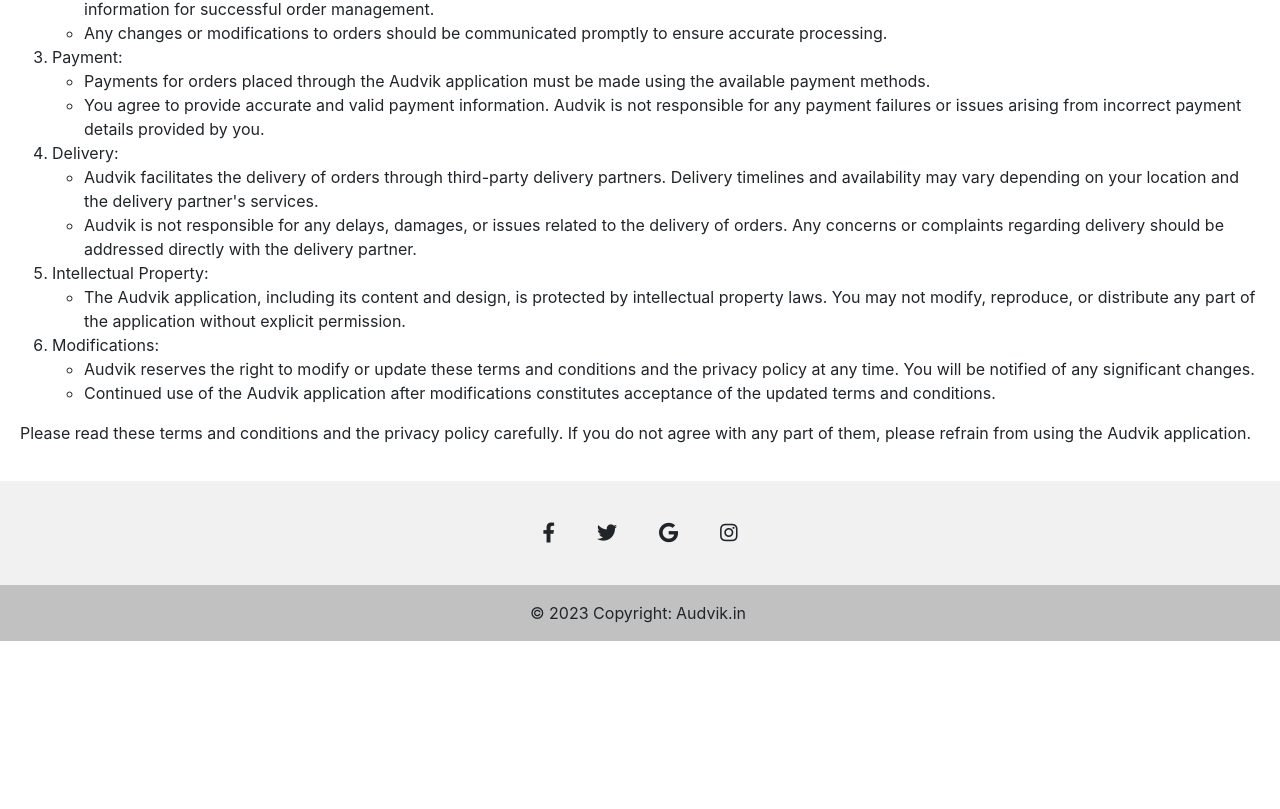
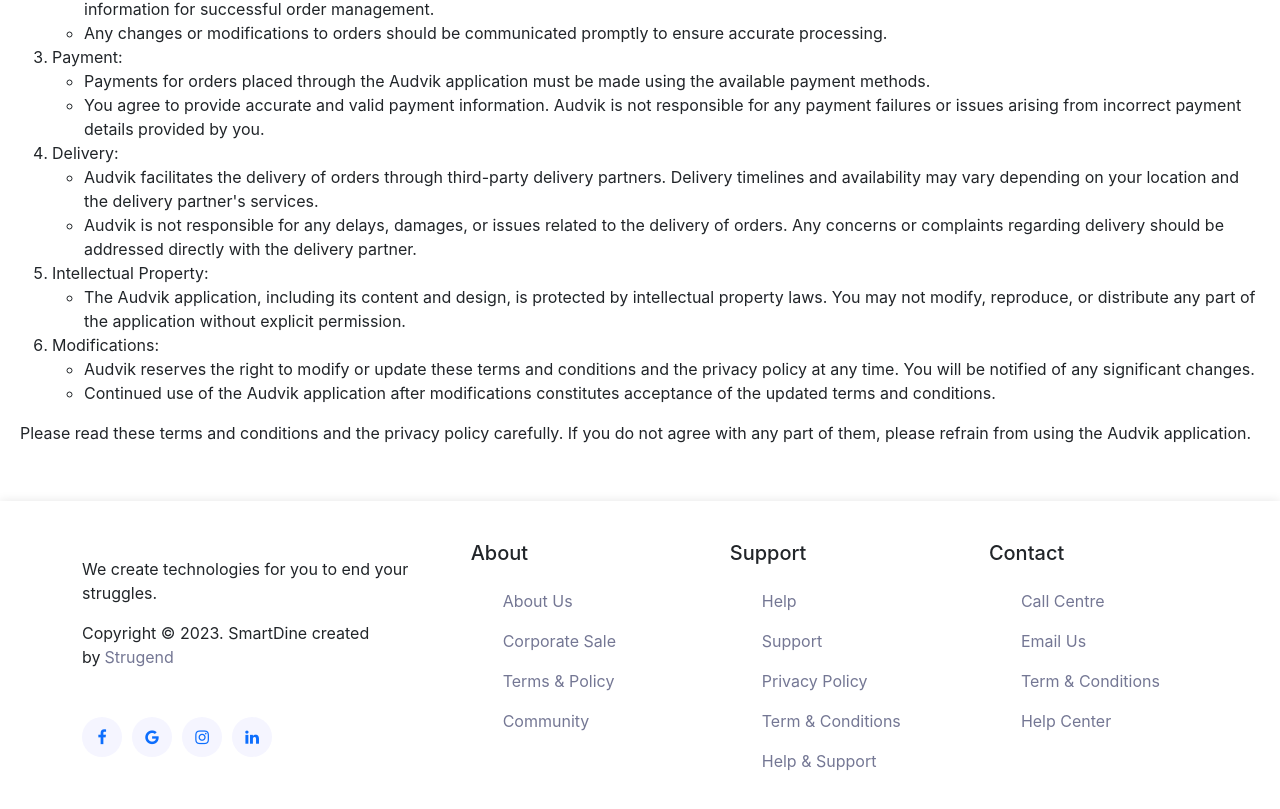
Before and after one commit to strugend/AudvikInvoiceGenerate, a React (Create React App) app: page / in a window 1280 px wide. Shown: the part 803-1612 px from the top of the page. Before the commit the page ends 1444 px from the top, so only its background shows below. Built offline with nearby package versions, Linux system fonts and the light colour scheme; no server answers; the database is empty.

Commit message:
changed footer style

```diff
--- a/public/index.html
+++ b/public/index.html
@@ -23,6 +23,7 @@
     integrity="..."
     crossorigin="anonymous"
   />
+  <link href="https://maxcdn.bootstrapcdn.com/font-awesome/4.7.0/css/font-awesome.min.css" rel="stylesheet" />
   </head>
   <body>
     <noscript>You need to enable JavaScript to run this app.</noscript>
--- a/src/DataFetching.js
+++ b/src/DataFetching.js
@@ -8,9 +8,9 @@
   useEffect(() => {
     const urlParams = new URLSearchParams(window.location.search);
     const documentId = urlParams.get("documentId");
-    const imageParam = urlParams.get("imageUrl");
-    const gstNum = urlParams.get("gstNum");
-    const nameParam = urlParams.get("nameParam");
+    // const imageParam = urlParams.get("imageUrl");
+    // const gstNum = urlParams.get("gstNum");
+    // const nameParam = urlParams.get("nameParam");
     const fetchData = async () => {
       try {
         const collectionRef = firestore.collection("order");
@@ -19,12 +19,12 @@
         const documentData = snapshot.data();
         setData(documentData);
         orderDataRef.current = documentData;
-        orderDataRef.current = {
-          ...orderDataRef.current,
-          passedImage: imageParam,
-          passedGST: gstNum,
-          passedName: nameParam
-        };
+        // orderDataRef.current = {
+        //   ...orderDataRef.current,
+        //   passedImage: imageParam,
+        //   passedGST: gstNum,
+        //   passedName: nameParam
+        // };
       } catch (error) {
         console.error("Error fetching data: ", error);
       }
--- /dev/null
+++ b/src/Footer.css
@@ -0,0 +1,155 @@
+.footer_area {
+    position: relative;
+    z-index: 1;
+    overflow: hidden;
+    box-shadow: 0px 0px 10px rgba(0, 0, 0, 0.1);
+    padding:40px;
+}
+.footer_area .row {
+    margin-left: -25px;
+    margin-right: -25px;
+}
+.footer_area .row .col,
+.footer_area .row .col-1,
+.footer_area .row .col-10,
+.footer_area .row .col-11,
+.footer_area .row .col-12,
+.footer_area .row .col-2,
+.footer_area .row .col-3,
+.footer_area .row .col-4,
+.footer_area .row .col-5,
+.footer_area .row .col-6,
+.footer_area .row .col-7,
+.footer_area .row .col-8,
+.footer_area .row .col-9,
+.footer_area .row .col-auto,
+.footer_area .row .col-lg,
+.footer_area .row .col-lg-1,
+.footer_area .row .col-lg-10,
+.footer_area .row .col-lg-11,
+.footer_area .row .col-lg-12,
+.footer_area .row .col-lg-2,
+.footer_area .row .col-lg-3,
+.footer_area .row .col-lg-4,
+.footer_area .row .col-lg-5,
+.footer_area .row .col-lg-6,
+.footer_area .row .col-lg-7,
+.footer_area .row .col-lg-8,
+.footer_area .row .col-lg-9,
+.footer_area .row .col-lg-auto,
+.footer_area .row .col-md,
+.footer_area .row .col-md-1,
+.footer_area .row .col-md-10,
+.footer_area .row .col-md-11,
+.footer_area .row .col-md-12,
+.footer_area .row .col-md-2,
+.footer_area .row .col-md-3,
+.footer_area .row .col-md-4,
+.footer_area .row .col-md-5,
+.footer_area .row .col-md-6,
+.footer_area .row .col-md-7,
+.footer_area .row .col-md-8,
+.footer_area .row .col-md-9,
+.footer_area .row .col-md-auto,
+.footer_area .row .col-sm,
+.footer_area .row .col-sm-1,
+.footer_area .row .col-sm-10,
+.footer_area .row .col-sm-11,
+.footer_area .row .col-sm-12,
+.footer_area .row .col-sm-2,
+.footer_area .row .col-sm-3,
+.footer_area .row .col-sm-4,
+.footer_area .row .col-sm-5,
+.footer_area .row .col-sm-6,
+.footer_area .row .col-sm-7,
+.footer_area .row .col-sm-8,
+.footer_area .row .col-sm-9,
+.footer_area .row .col-sm-auto,
+.footer_area .row .col-xl,
+.footer_area .row .col-xl-1,
+.footer_area .row .col-xl-10,
+.footer_area .row .col-xl-11,
+.footer_area .row .col-xl-12,
+.footer_area .row .col-xl-2,
+.footer_area .row .col-xl-3,
+.footer_area .row .col-xl-4,
+.footer_area .row .col-xl-5,
+.footer_area .row .col-xl-6,
+.footer_area .row .col-xl-7,
+.footer_area .row .col-xl-8,
+.footer_area .row .col-xl-9,
+.footer_area .row .col-xl-auto {
+    padding-right: 25px;
+    padding-left: 25px;
+}
+
+.single-footer-widget {
+    position: relative;
+    z-index: 1;
+}
+.single-footer-widget .copywrite-text a {
+    color: #747794;
+    font-size: 1rem;
+}
+.single-footer-widget .copywrite-text a:hover,
+.single-footer-widget .copywrite-text a:focus {
+    color: #3f43fd;
+}
+.single-footer-widget .widget-title {
+    margin-bottom: 1.5rem;
+}
+.single-footer-widget .footer_menu li a {
+    color: #747794;
+    margin-bottom: 1rem;
+    display: block;
+    font-size: 1rem;
+}
+.single-footer-widget .footer_menu li a:hover,
+.single-footer-widget .footer_menu li a:focus {
+    color: #3f43fd;
+}
+.single-footer-widget .footer_menu li:last-child a {
+    margin-bottom: 0;
+}
+
+.footer_social_area {
+    position: relative;
+    z-index: 1;
+}
+.footer_social_area a {
+    border-radius: 50%;
+    height: 40px;
+    text-align: center;
+    width: 40px;
+    display: inline-block;
+    background-color: #f5f5ff;
+    line-height: 40px;
+    -webkit-box-shadow: none;
+    box-shadow: none;
+    margin-right: 10px;
+}
+.footer_social_area a i {
+    line-height: 36px;
+}
+.footer_social_area a:hover,
+.footer_social_area a:focus {
+    color: #ffffff;
+}
+
+@-webkit-keyframes bi-cycle {
+    0% {
+        left: 0;
+    }
+    100% {
+        left: 100%;
+    }
+}
+
+@keyframes bi-cycle {
+    0% {
+        left: 0;
+    }
+    100% {
+        left: 100%;
+    }
+}
--- a/src/Footer.js
+++ b/src/Footer.js
@@ -1,63 +1,83 @@
 import React from "react";
-
+import './Footer.css'
 const Footer = () => {
   return (
     <>
-      <div>
-        <footer
-          className="text-center text-white"
-          style={{ backgroundColor: "#F1F1F1" }}
-        >
-          <div className="container pt-4">
-            <section className="mb-4">
-              <a
-                className="btn btn-link btn-floating btn-lg text-dark m-1"
-                href="#!"
-                role="button"
-                data-mdb-ripple-color="dark"
-              >
-                <i className="fab fa-facebook-f"></i>
-              </a>
+      <div className="mt-4">
+      <footer class="footer_area section_padding_130_0">
+      <div class="container">
+        <div class="row">
 
-              <a
-                className="btn btn-link btn-floating btn-lg text-dark m-1"
-                href="#!"
-                role="button"
-                data-mdb-ripple-color="dark"
-              >
-                <i className="fab fa-twitter"></i>
-              </a>
+          <div class="col-12 col-sm-6 col-lg-4">
+            <div class="single-footer-widget section_padding_0_130">
 
-              <a
-                className="btn btn-link btn-floating btn-lg text-dark m-1"
-                href="#!"
-                role="button"
-                data-mdb-ripple-color="dark"
-              >
-                <i className="fab fa-google"></i>
-              </a>
+              <div class="footer-logo mb-3"></div>
+              <p>We create technologies for you to end your struggles.</p>
 
-              <a
-                className="btn btn-link btn-floating btn-lg text-dark m-1"
-                href="#!"
-                role="button"
-                data-mdb-ripple-color="dark"
-              >
-                <i className="fab fa-instagram"></i>
-              </a>
-            </section>
+              <div class="copywrite-text mb-5">
+                <p class="mb-0">Copyright © 2023. SmartDine created by<a style={{textDecoration:"none"}} class="m-1" href="https://strugend.com/">Strugend</a></p>
+              </div>
+
+              <div class="footer_social_area mb-3">
+                  <a href="#!" data-toggle="tooltip" data-placement="top" title="" data-original-title="Facebook"><i class="fa fa-facebook"></i></a>
+                  <a href="#!" data-toggle="tooltip" data-placement="top" title="" data-original-title="Google"><i class="fa fa-google"></i></a>
+                  <a href="#!" data-toggle="tooltip" data-placement="top" title="" data-original-title="Instagram"><i class="fa fa-instagram"></i></a>
+                  <a href="#!" data-toggle="tooltip" data-placement="top" title="" data-original-title="LinkedIn"><i class="fa fa-linkedin"></i></a>
+                </div>
+            </div>
           </div>
 
-          <div
-            className="text-center text-dark p-3"
-            style={{ backgroundColor: "rgba(0, 0, 0, 0.2)" }}
-          >
-            © 2023 Copyright:
-            <a className="text-dark p-1" style={{textDecoration:"none"}} href="https://audvik.in/">
-              Audvik.in
-            </a>
+          <div class="col-12 col-sm-6 col-lg">
+            <div class="single-footer-widget section_padding_0_130">
+
+              <h5 class="widget-title">About</h5>
+
+              <div class="footer_menu">
+                <ul>
+                  <li style={{listStyle:"none"}}><a style={{textDecoration:"none"}} href="#!">About Us</a></li>
+                  <li style={{listStyle:"none"}}><a style={{textDecoration:"none"}} href="#!">Corporate Sale</a></li>
+                  <li style={{listStyle:"none"}}><a style={{textDecoration:"none"}} href="#!">Terms &amp; Policy</a></li>
+                  <li style={{listStyle:"none"}}><a style={{textDecoration:"none"}} href="#!">Community</a></li>
+                </ul>
+              </div>
+            </div>
           </div>
-        </footer>
+
+          <div class="col-12 col-sm-6 col-lg">
+            <div class="single-footer-widget section_padding_0_130">
+
+              <h5 class="widget-title">Support</h5>
+
+              <div class="footer_menu">
+                <ul>
+                  <li style={{listStyle:"none"}}><a style={{textDecoration:"none"}} href="#!">Help</a></li>
+                  <li style={{listStyle:"none"}}><a style={{textDecoration:"none"}} href="#!">Support</a></li>
+                  <li style={{listStyle:"none"}}><a style={{textDecoration:"none"}} href="#!">Privacy Policy</a></li>
+                  <li style={{listStyle:"none"}}><a style={{textDecoration:"none"}} href="#!">Term &amp; Conditions</a></li>
+                  <li style={{listStyle:"none"}}><a style={{textDecoration:"none"}} href="#!">Help &amp; Support</a></li>
+                </ul>
+              </div>
+            </div>
+          </div>
+
+          <div class="col-12 col-sm-6 col-lg">
+            <div class="single-footer-widget section_padding_0_130">
+
+              <h5 class="widget-title">Contact</h5>
+
+              <div class="footer_menu">
+                <ul>
+                  <li style={{listStyle:"none"}}><a style={{textDecoration:"none"}} href="#!">Call Centre</a></li>
+                  <li style={{listStyle:"none"}}><a style={{textDecoration:"none"}} href="#!">Email Us</a></li>
+                  <li style={{listStyle:"none"}}><a style={{textDecoration:"none"}} href="#!">Term &amp; Conditions</a></li>
+                  <li style={{listStyle:"none"}}><a style={{textDecoration:"none"}} href="#!">Help Center</a></li>
+                </ul>
+              </div>
+            </div>
+          </div>
+        </div>
+      </div>
+    </footer>
       </div>
     </>
   );
--- a/src/Invoice.js
+++ b/src/Invoice.js
@@ -47,12 +47,12 @@
       <div className="invoice-header">
         <div className="invoice-header-top">
           <div className="invoice-logo-container">
-            <img src={data.passedImage} alt="Logo" className="invoice-logo" />
+            <img src={data.shopImage} alt="Logo" className="invoice-logo" />
           </div>
           <div className="invoice-info">
-            <h2 className="invoice-name">{data.passedName}</h2>
+            <h2 className="invoice-name">{data.ownerName}</h2>
             <div className="invoice-gst-number">
-              GST Number: {data.passedGST}
+              GST Number: {data.gstNumber}
             </div>
           </div>
         </div>
```
Also changed, not shown: src/Navbar.js (+5 -4 lines).
